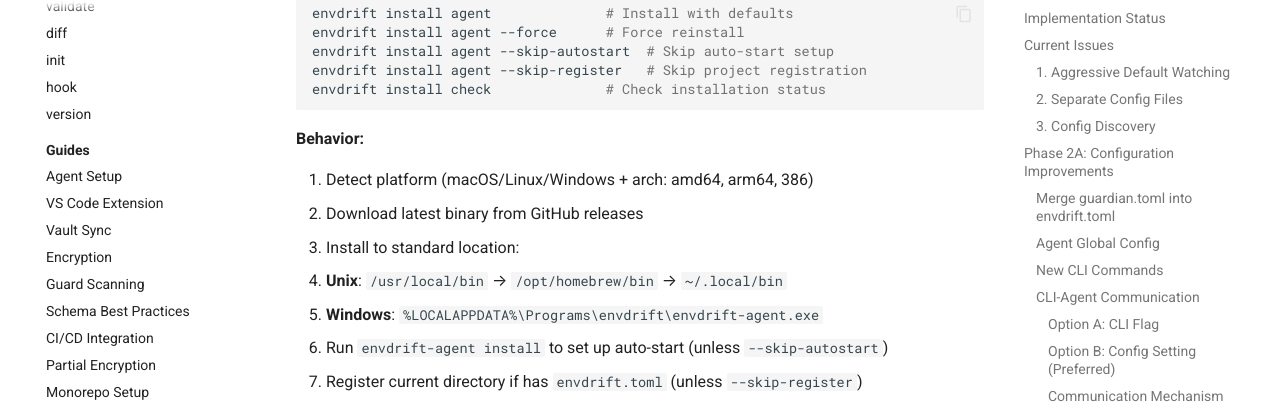
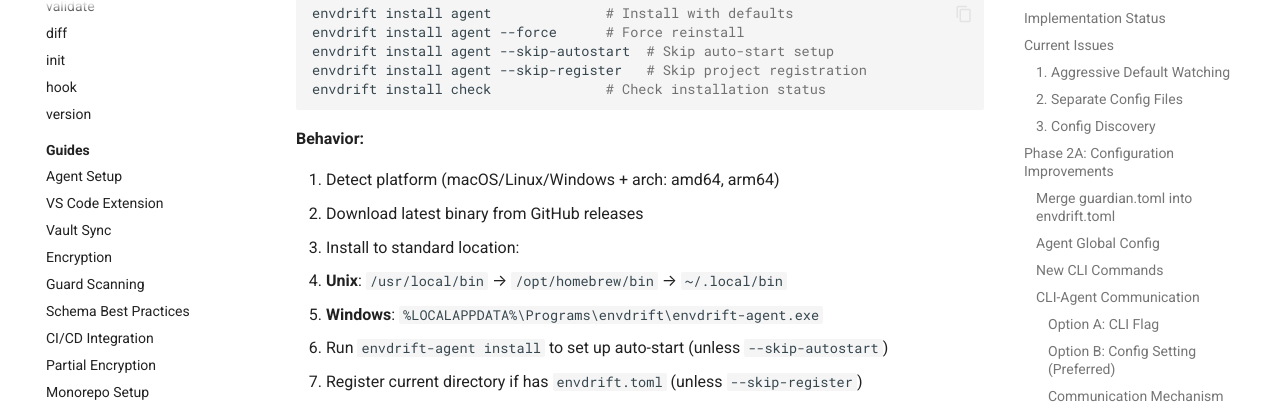
Before and after one commit to jainal09/envdrift, an MkDocs documentation site: the page built from docs/agent-spec.md, in a window 1280 px wide and 900 px high, scrolled down 4201 px. Shown: the part 90-494 px from the top of the window. Built offline with MkDocs 1.6.1 and Material for MkDocs 9.7.7, drawn with Linux system fonts in a browser that asks for light colours; comment, search, counter and statistics services are not loaded.

Commit message:
docs: remove unsupported 386 arch from install docs
The release workflow only builds for amd64 and arm64, not 386.
Update docs to match actual supported architectures.

Co-Authored-By: Claude Opus 4.5 <noreply@anthropic.com>

```diff
--- a/docs/agent-spec.md
+++ b/docs/agent-spec.md
@@ -193,7 +193,7 @@ envdrift install check              # Check installation status
 
 **Behavior:**
 
-1. Detect platform (macOS/Linux/Windows + arch: amd64, arm64, 386)
+1. Detect platform (macOS/Linux/Windows + arch: amd64, arm64)
 2. Download latest binary from GitHub releases
 3. Install to standard location:
    - **Unix**: `/usr/local/bin` → `/opt/homebrew/bin` → `~/.local/bin`
```
